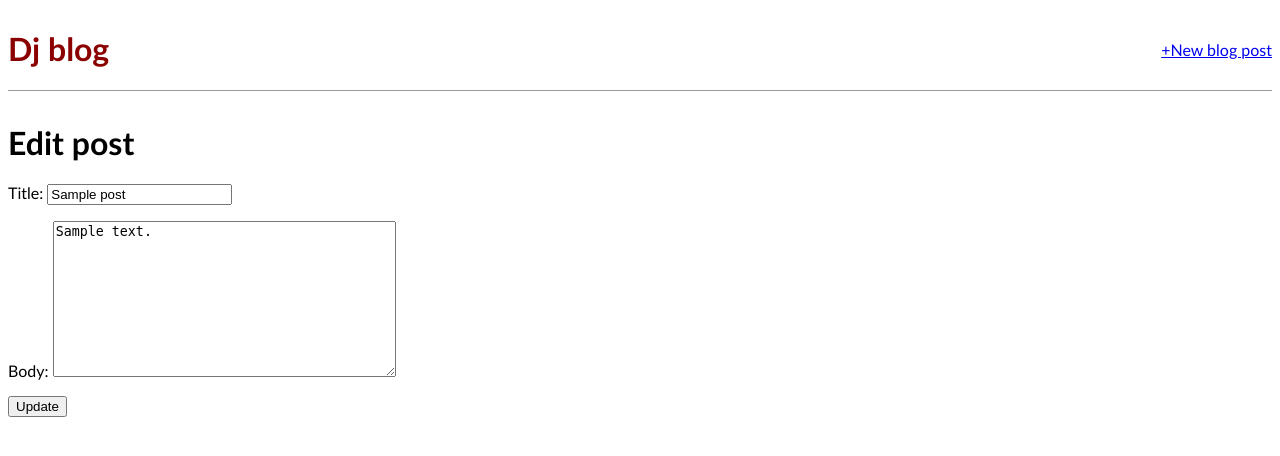
After one commit to codingEzio/code_py_book_django_for_beginners, a Django app: page /post/1/edit/ in a window 1280 px wide. The commit adds this page. Shown: the top 456 px of the page. Run offline with Django 3.2, Linux system fonts and the light colour scheme; tables that the repository leaves empty hold one stand-in row (values such as "Sample post").

Commit message:
blog-app::stage7 - now u can edit(|update) the posts

```diff
--- a/chapter05/blog/urls.py
+++ b/chapter05/blog/urls.py
@@ -1,11 +1,13 @@
 from django.urls import path
 
 
-from .views import BlogListView, BlogDetailView, BlogCreateView
+from .views import (
+    BlogListView, BlogDetailView, BlogCreateView, BlogUpdateView)
 
 
 urlpatterns = [
     path('', BlogListView.as_view(), name='home'),
     path('post/<int:pk>/', BlogDetailView.as_view(), name='post_detail'),
     path('post/new/', BlogCreateView.as_view(), name='post_new'),
+    path('post/<int:pk>/edit/', BlogUpdateView.as_view(), name='post_edit'),
 ]
--- a/chapter05/blog/views.py
+++ b/chapter05/blog/views.py
@@ -1,5 +1,5 @@
 from django.views.generic import ListView, DetailView
-from django.views.generic.edit import CreateView
+from django.views.generic.edit import CreateView, UpdateView
 
 
 from .models import Post
@@ -19,3 +19,9 @@ class BlogCreateView(CreateView):
     model = Post
     template_name = 'post_new.html'
     fields = '__all__'
+
+
+class BlogUpdateView(UpdateView):
+    model = Post
+    template_name = 'post_edit.html'
+    fields = ['title', 'body']
--- a/chapter05/templates/post_detail.html
+++ b/chapter05/templates/post_detail.html
@@ -5,4 +5,6 @@
         <h2>{{ post.title }}</h2>
         <p>{{ post.body }}</p>
     </div>
+
+    <a href="{% url 'post_edit' post.pk %}">+ Edit Blog Post</a>
 {% endblock content %}
--- /dev/null
+++ b/chapter05/templates/post_edit.html
@@ -0,0 +1,9 @@
+{% extends 'base.html' %}
+
+{% block content %}
+    <h1>Edit post</h1>
+    <form action="" method="post"> {% csrf_token %}
+        {{ form.as_p }}
+        <input type="submit" value="Update" />
+    </form>
+{% endblock content %}
```
Also changed, not shown: chapter05/README.md.
